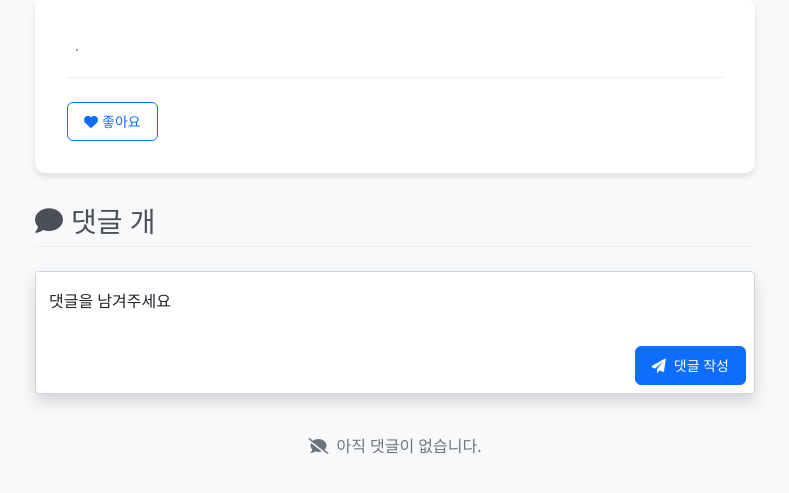
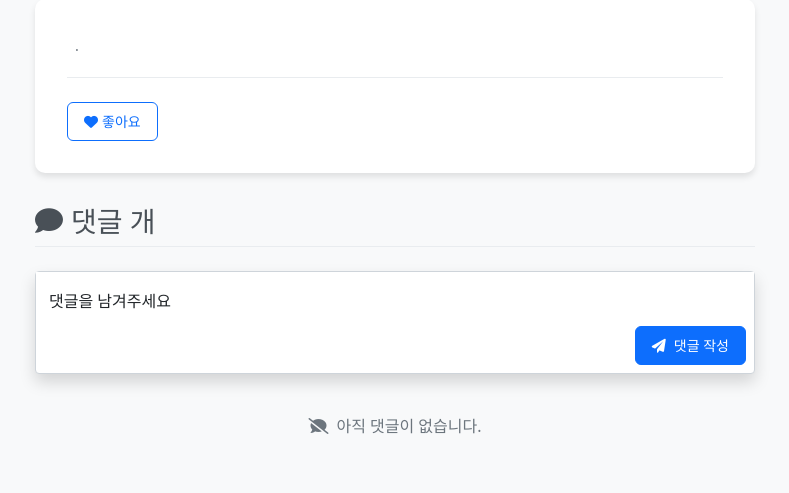
Before and after one commit to BaeTab/board_project, a Django app: template board/templates/board/post_detail.html in a window 1280 px wide. Shown: the part 113-606 px from the top of the page, without its empty margins (245-1034 px from the left). Run offline with Django 5.2, Linux system fonts and the light colour scheme; the template is opened without the code that fills it: values that come from a table or form of the project are taken from there, others are empty.

Commit message:
- 댓글창 WIDH 문제 해결

```diff
--- a/board/templates/board/post_detail.html
+++ b/board/templates/board/post_detail.html
@@ -72,7 +72,8 @@
                         width: 100%;
                     }
                     .comment-form .form-floating textarea {
-                        height: 60px;
+                        height: 40px;
+                        width: 100%;
                         resize: none;
                         border: none;
                         padding: 10px;
```
